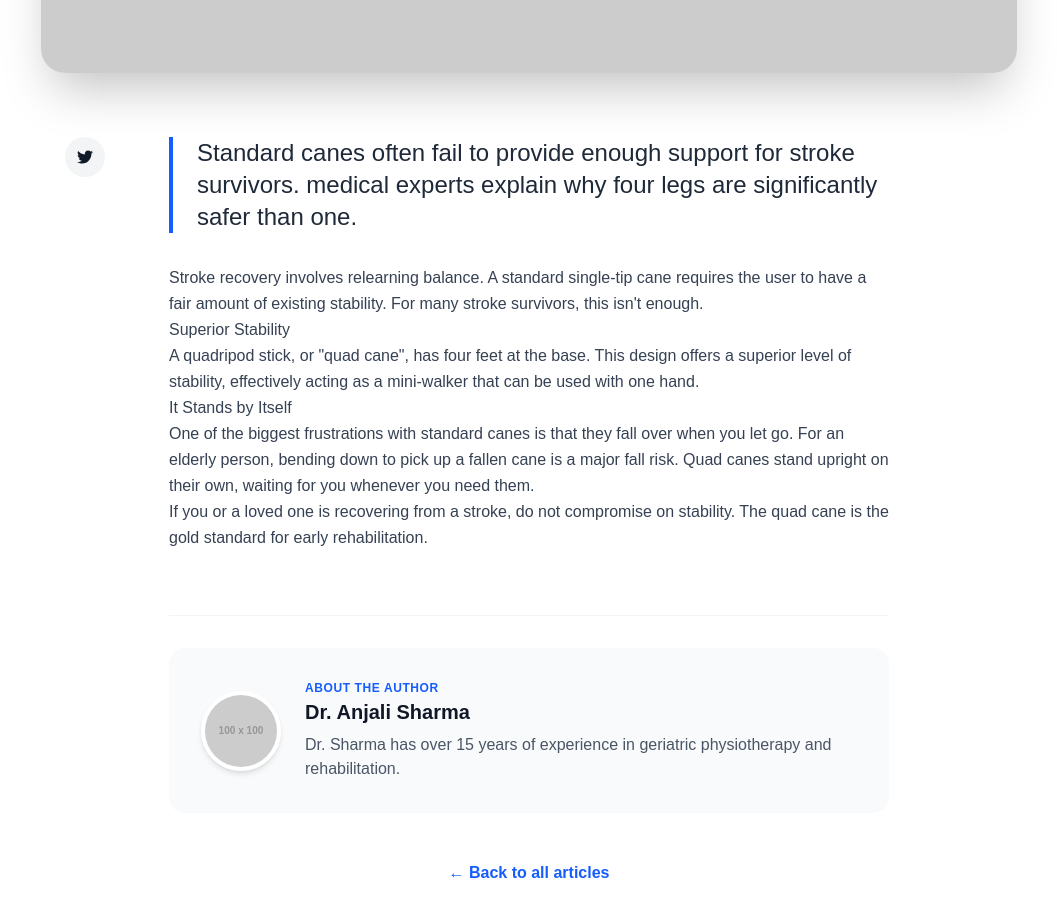
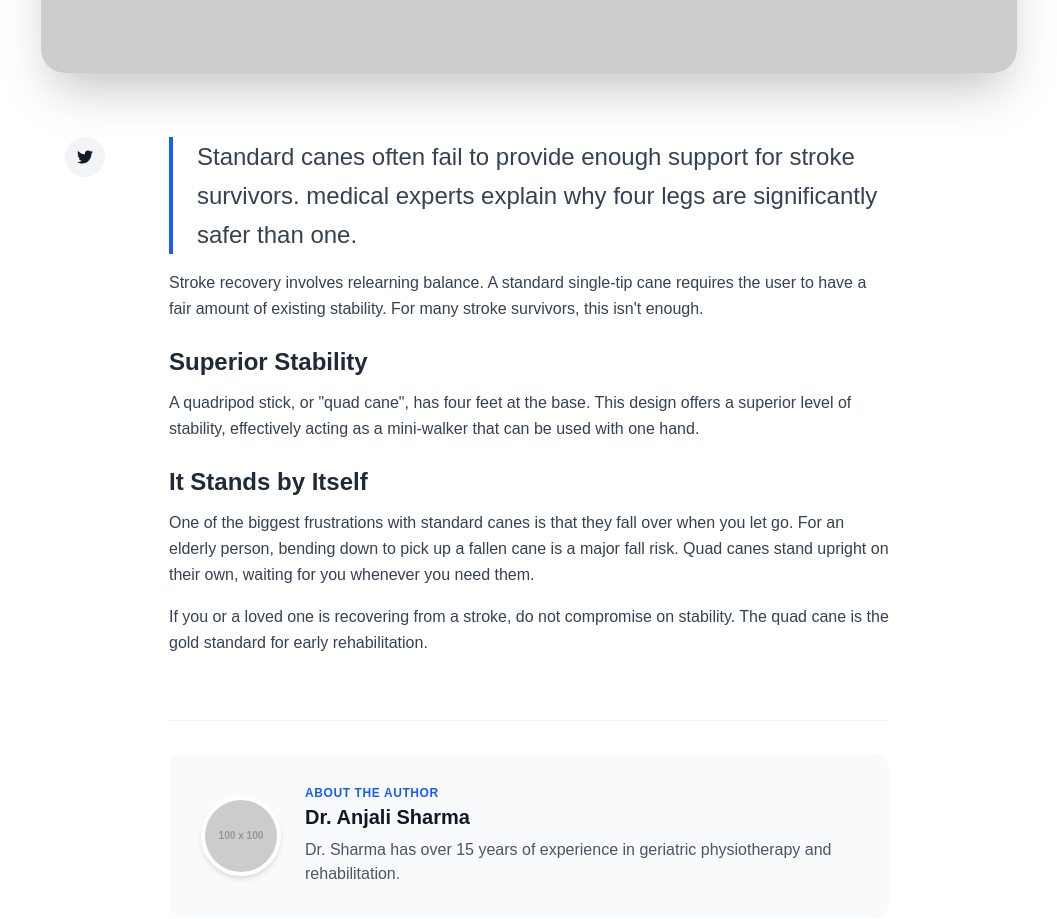
Before and after one commit to aryadharmadhikari/NanoMed, a Next.js app: page /blog/benefits-of-quadripod-sticks in a window 1280 px wide. Shown: the part 960-1879 px from the top of the page, without its empty margins (111-1168 px from the left). Built offline with nearby package versions, Linux system fonts and the light colour scheme.

Commit message:
style: add global typography overrides for blog content

```diff
--- a/src/app/globals.css
+++ b/src/app/globals.css
@@ -1,22 +1,40 @@
 @import "tailwindcss";
 
-/* Smooth scrolling for when users click "View Catalog" */
+/* 1. Base Setup */
 html {
   scroll-behavior: smooth;
 }
 
 body {
-  background: var(--background);
-  color: var(--foreground);
+  background-color: #ffffff;
+  color: #111827;
   font-family: Arial, Helvetica, sans-serif;
 }
 
-/* Force specific Medical/Clean theme (Light Mode only) */
-body {
-  background-color: #ffffff;
-  /* Always White */
-  color: #111827;
-  /* Always Dark Gray (gray-900) */
-  font-family: Arial, Helvetica, sans-serif;
-  /* Safe Fallback */
+/* 2. Blog Typography (The "Prose" Fix)
+   Tailwind's Preflight resets all headers to normal text.
+   We define these styles inside .prose so they only affect blog content.
+*/
+.prose h1 {
+  @apply text-4xl font-extrabold mb-6 mt-10 text-gray-900;
 }
+
+.prose h2 {
+  @apply text-3xl font-bold mb-4 mt-8 text-gray-900;
+}
+
+.prose h3 {
+  @apply text-2xl font-bold mb-3 mt-6 text-gray-800;
+}
+
+.prose p {
+  @apply text-gray-700 leading-relaxed mb-4;
+}
+
+.prose strong {
+  @apply font-bold text-gray-900;
+}
+
+.prose ul {
+  @apply list-disc pl-6 mb-4 space-y-2;
+}
```
